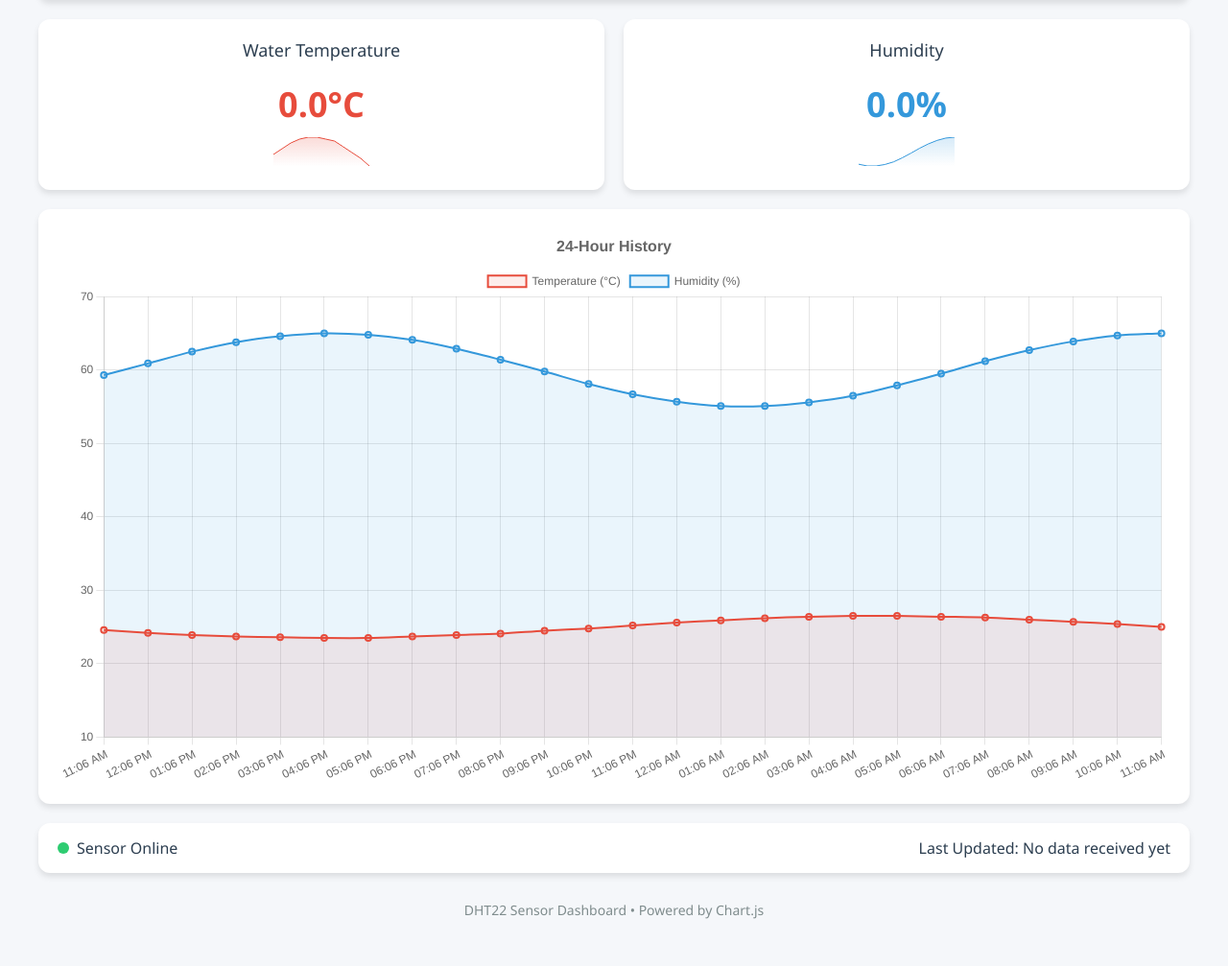
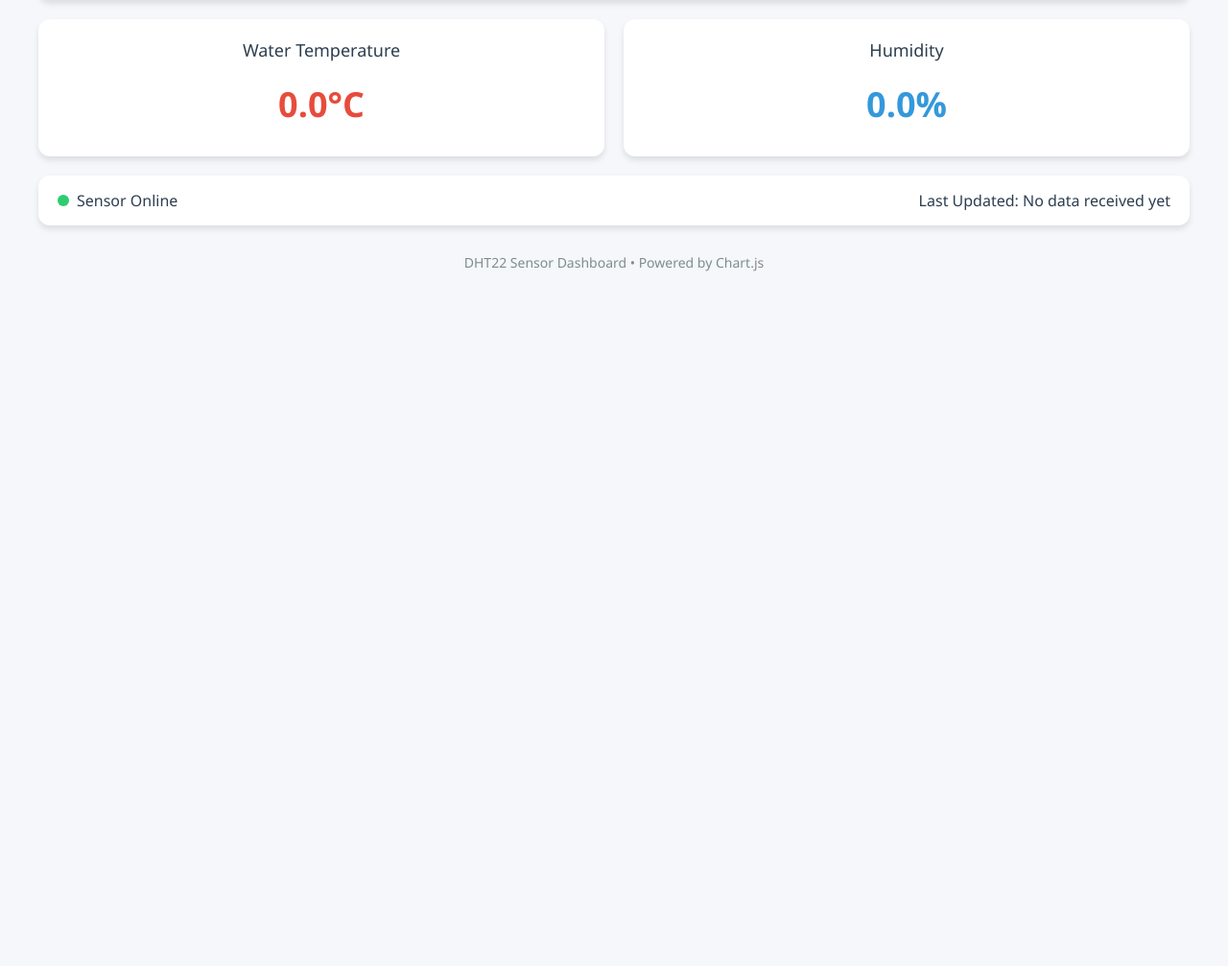
Before and after one commit to shreyash-patukale/cloud-crop, a Flask app: page / in a window 1280 px wide. Shown: the part 152-1159 px from the top of the page at 96% size. After the commit the page ends 435 px from the top, so only its background shows below. Run offline with Flask 2, Linux system fonts and the light colour scheme.

Commit message:
Update index.html

```diff
--- a/templates/index.html
+++ b/templates/index.html
@@ -148,10 +148,6 @@
             </div>
         </div>
 
-        <div class="chart-container">
-            <canvas id="historyChart"></canvas>
-        </div>
-
         <div class="status">
             <div class="status-indicator">
                 <div class="status-dot"></div>
```
